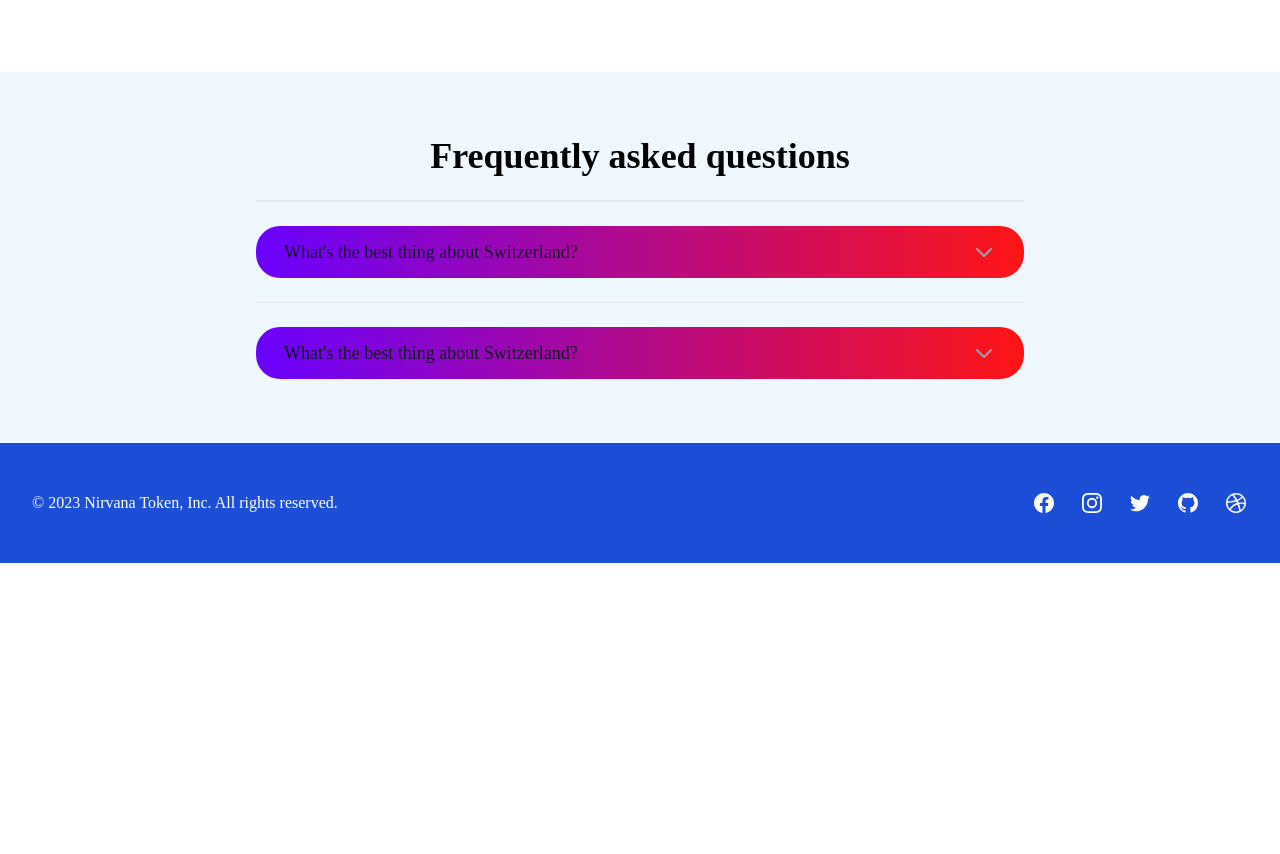
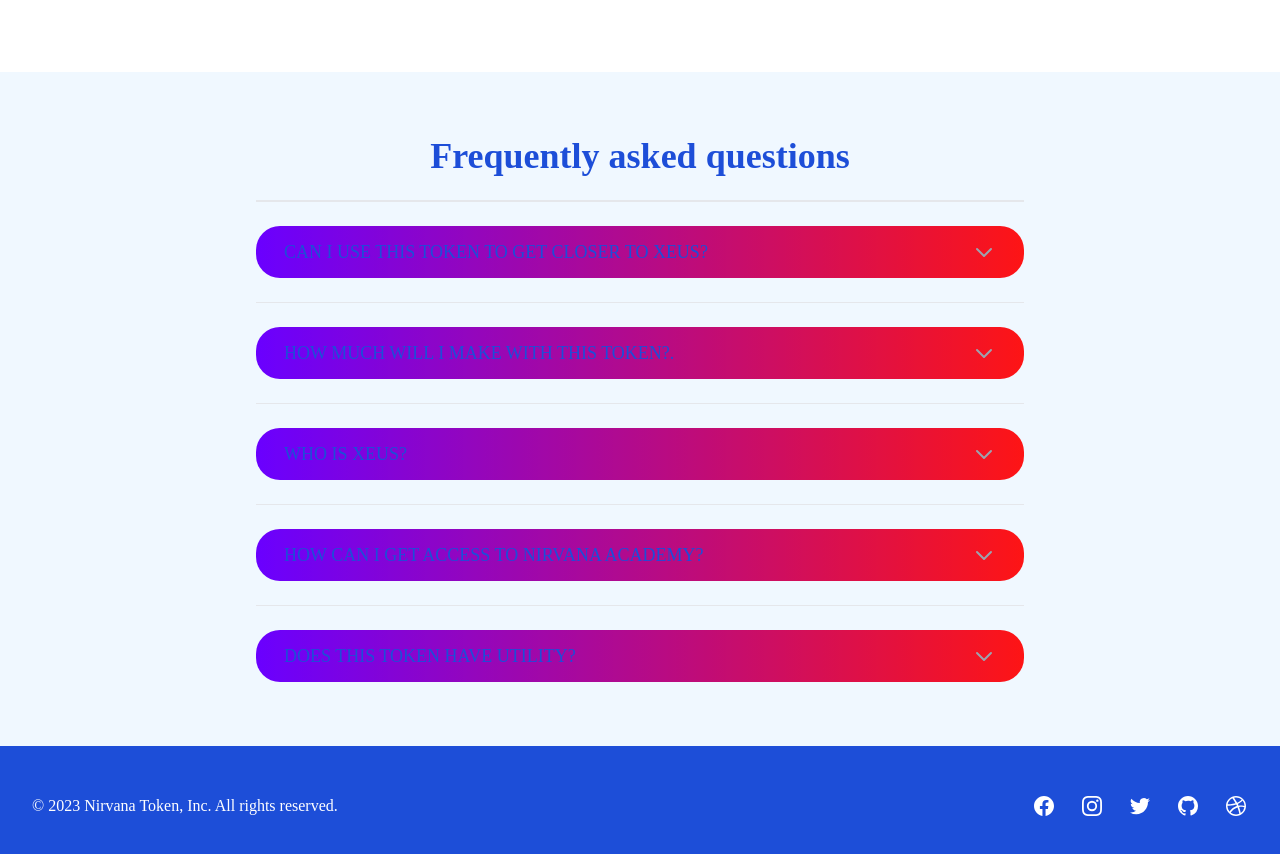
Before and after one commit to Elishaokon13/Degen-Project, a React (Create React App) app: page / in a window 1280 px wide. Shown: the part 1820-2674 px from the top of the page. Before the commit the page ends 2383 px from the top, so only its background shows below. Built offline with nearby package versions, Linux system fonts and the light colour scheme.

Commit message:
Update Faq.jsx

```diff
--- a/src/components/Faq.jsx
+++ b/src/components/Faq.jsx
@@ -3,15 +3,43 @@
 
 const faqs = [
   {
-    question: "What's the best thing about Switzerland?",
+    question: "CAN I USE THIS TOKEN TO GET CLOSER TO XEUS?",
     answer:
-      "I don't know, but the flag is a big plus. Lorem ipsum dolor sit amet consectetur adipisicing elit. Quas cupiditate laboriosam fugiat.",
+      "YES!! YOU CAN PURCHASE HIS NFT IF YOU'RE A HOLDER OF THIS TOKEN.",
   },
   {
-    question: "What's the best thing about Switzerland?",
+    question: "HOW MUCH WILL I MAKE WITH THIS TOKEN?.",
     answer:
-      "I don't know, but the flag is a big plus. Lorem ipsum dolor sit amet consectetur adipisicing elit. Quas cupiditate laboriosam fugiat.",
+      "YOU CAN MAKE SO MUCH IF YOU DON'T SELL OFF EARLY.  ",
   },
+  {
+
+    question: "WHO IS XEUS?",
+
+    answer:
+
+      "XEUS IS A WEB3 TUTOR, A FINANCIAL FREEDOM ADVOCATE AND ONE OF THE MOST RESPECTED AND DECORATED WEB3 GURUS IN THE DEFI WORLD.",
+
+  },
+  {
+
+    question: "HOW CAN I GET ACCESS TO NIRVANA ACADEMY?",
+
+    answer:
+
+      "YOU WILL HAVE TO WAIT FOR HIS NEXT CLASS WHICH WILL BE THE NEXT BIGGEST CLASS IN THE SPACE BEFORE YOU CAN JOIN THE NIRVANA ACADEMY.",
+
+  },
+  {
+
+    question: "DOES THIS TOKEN HAVE UTILITY?",
+
+    answer:
+
+      "YES IT DOES!",
+
+  },
+
   // More questions...
 ]
 
@@ -24,7 +52,7 @@
     <div className="bg-[#f0f8ff]">
       <div className="max-w-7xl mx-auto py-12 px-4 sm:py-16 sm:px-6 lg:px-8">
         <div className="max-w-3xl mx-auto divide-y-2 divide-gray-200">
-          <h2 className="text-center text-3xl font-extrabold text-cadetblue-0 sm:text-4xl">Frequently asked questions</h2>
+          <h2 className="text-center text-3xl font-extrabold text-blue-700 sm:text-4xl">Frequently asked questions</h2>
           <dl className="mt-6 space-y-6 divide-y divide-gray-200">
             {faqs.map((faq) => (
               <Disclosure as="div" key={faq.question} className="pt-6">
@@ -32,7 +60,7 @@
                   <>
                     <dt className="text-lg">
                       <Disclosure.Button className="text-left w-full flex justify-between items-start text-gray-400">
-                        <span className="font-medium text-gray-900">{faq.question}</span>
+                        <span className="font-medium text-blue-700">{faq.question}</span>
                         <span className="ml-6 h-7 flex items-center">
                           <ChevronDownIcon
                             className={classNames(open ? '-rotate-180' : 'rotate-0', 'h-6 w-6 transform')}
@@ -42,7 +70,7 @@
                       </Disclosure.Button>
                     </dt>
                     <Disclosure.Panel as="dd" className="mt-2 pr-12">
-                      <p className="text-base text-gray-500">{faq.answer}</p>
+                      <p className="text-base text-blue-700">{faq.answer}</p>
                     </Disclosure.Panel>
                   </>
                 )}
```
